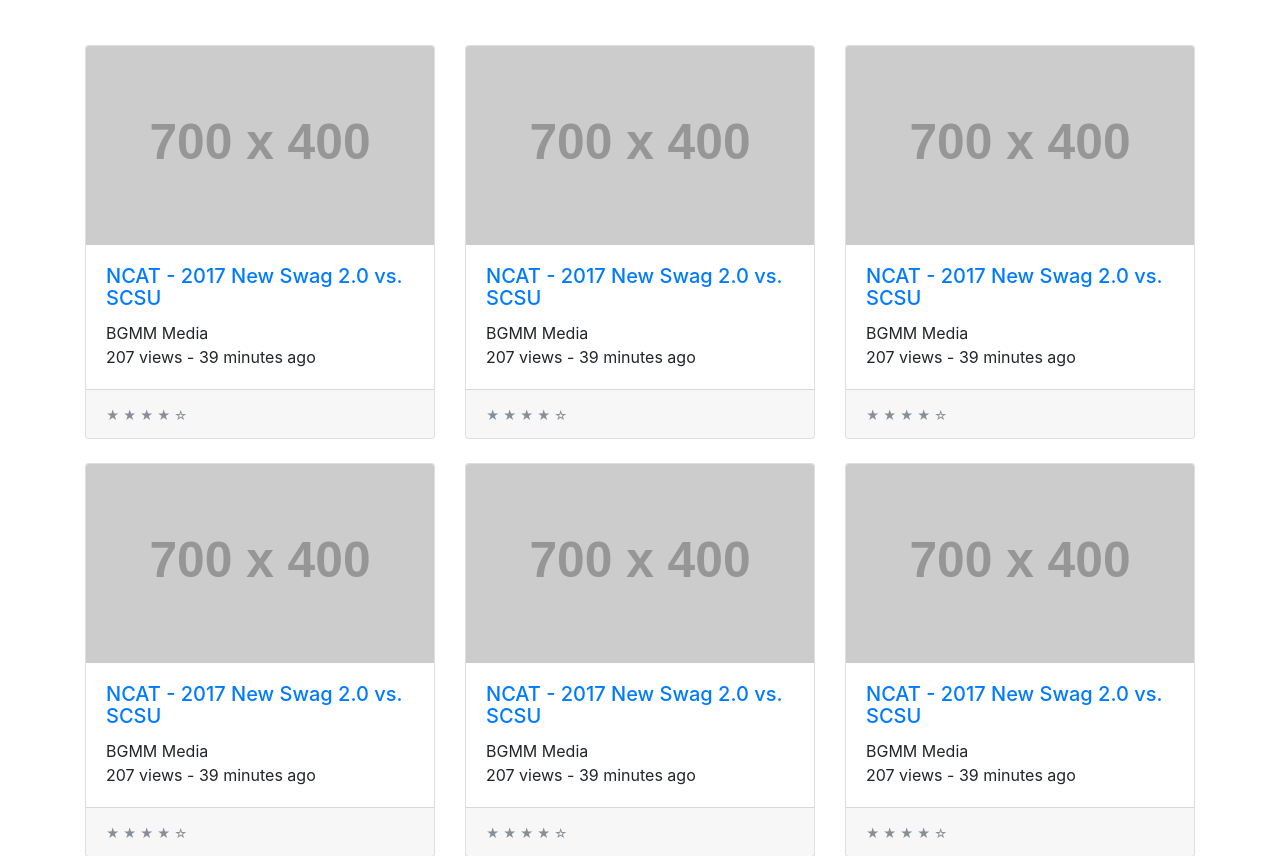
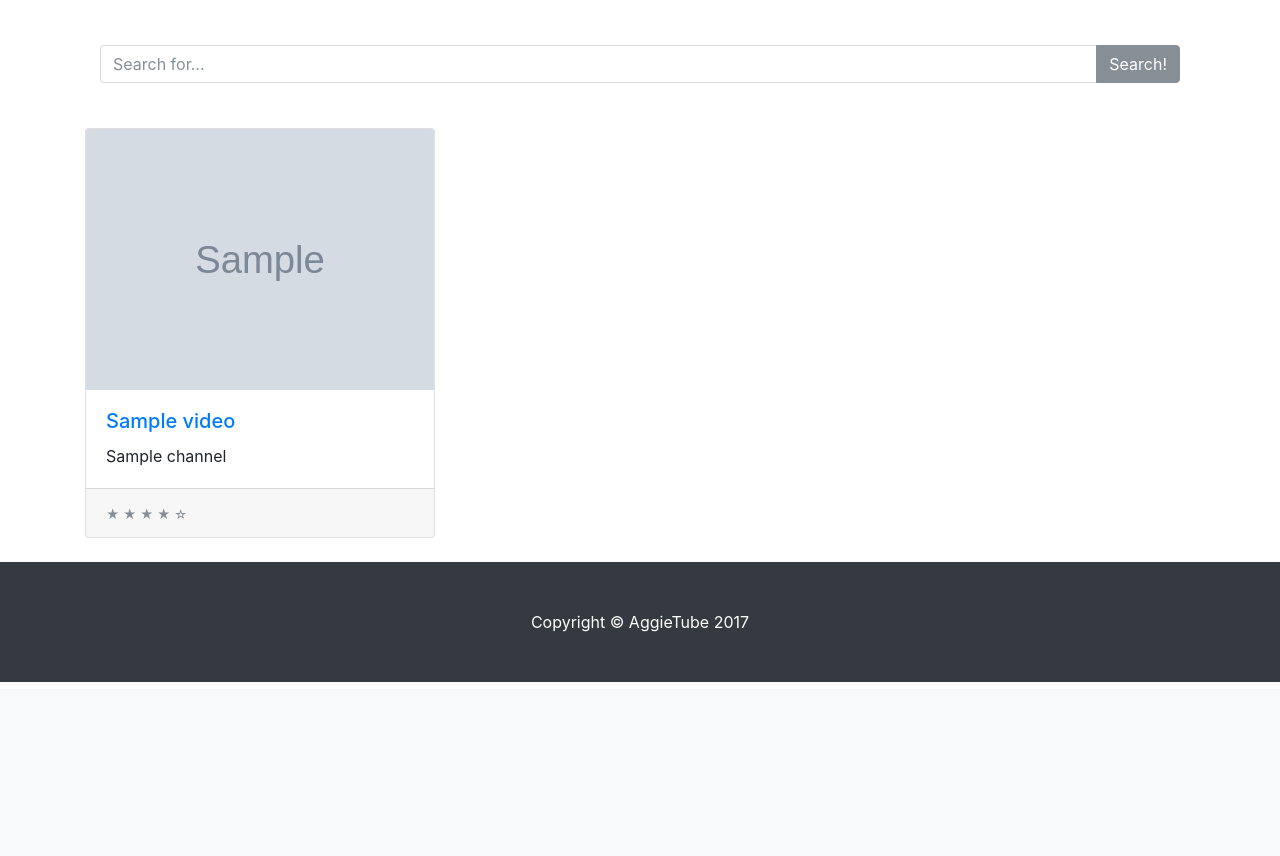
Before and after one commit to blong1996/Aggie-Tube, a Flask app: template aggietube/templates/index.html in a window 1280 px wide. Shown: the part 111-967 px from the top of the page. After the commit the page ends 793 px from the top, so only its background shows below. Run offline with Flask 2, Linux system fonts and the light colour scheme; the template is opened without the code that fills it: most values are stand-ins (such as "Sample title", 1, 10 or a date in 2020); grey boxes marked "Sample" are stand-in pictures; grey boxes labelled with a size stand in for pictures from a placeholder-image service; some libraries are stand-ins or nearby versions.

Commit message:
implement YouTube API Phase I
Allow for Search of videos and display top 20 videos

```diff
--- a/aggietube/__init__.py
+++ b/aggietube/__init__.py
@@ -1,9 +1,27 @@
-from flask import Flask, render_template
+from flask import Flask, render_template, request
+
+from youtube_tutorial.youtube import get_top_vids
 
 app = Flask(__name__)
 
-@app.route('/')
-def hello():
-    return render_template('index.html')
+
+@app.route('/', methods=['GET', 'POST'])
+def home():
+    if request.method == 'POST':
+        videos = get_top_vids(request.form['query'])
+
+    else:
+        videos = get_top_vids('')
+
+    return render_template('index.html', videos=videos)
+
+
+@app.route('/<query>', methods=['POST'])
+def search(query):
+    videos = get_top_vids(query)
+
+    return render_template('index.html', videos=videos)
+
+
 if __name__ == '__main__':
     app.run()
--- a/aggietube/templates/index.html
+++ b/aggietube/templates/index.html
@@ -23,7 +23,7 @@
     <!-- Navigation -->
     <nav class="navbar navbar-expand-lg navbar-dark bg-light fixed-top">
       <div class="container">
-           <a class="navbar-brand" href="#"><img src="../static/img/AggieTube.png" style="max-width: 250px"/></a>
+           <a class="navbar-brand" href="/"><img src="../static/img/AggieTube.png" style="max-width: 250px"/></a>
         <button class="navbar-toggler" type="button" data-toggle="collapse" data-target="#navbarResponsive" aria-controls="navbarResponsive" aria-expanded="false" aria-label="Toggle navigation">
           <span class="navbar-toggler-icon"></span>
         </button>
@@ -92,8 +92,41 @@
             </a>
           </div>
 -->
-          <div class="row">
+        <div class="row" style="padding-bottom: 45px; margin: 0 auto">
+            <div class="col-lg-12">
+                <form action="/" method="post">
+                    <div class="input-group">
+                      <input type="text" name="query" class="form-control" placeholder="Search for...">
+                      <span class="input-group-btn">
+                        <button class="btn btn-secondary" type="submit" >Search!</button>
+                      </span>
+                    </div>
+                </form>
+              </div>
+        </div>
 
+            <div class="row">
+
+
+
+              {% for video in videos %}
+                  <div class="col-lg-4 col-md-6 mb-4">
+                      <div class="card h-100">
+                        <a href="#"><img class="card-img-top" src="{{ video['thumbnail'] }}" alt=""></a>
+                        <div class="card-body">
+                          <h5 class="card-title">
+                            <a href="#">{{ video['title'] }}</a>
+                          </h5>
+                            <p class="card-text">{{ video['channel'] }}</p>
+                        </div>
+                        <div class="card-footer">
+                          <small class="text-muted">&#9733; &#9733; &#9733; &#9733; &#9734;</small>
+                        </div>
+                      </div>
+                  </div>
+
+              {% endfor %}
+<!--
             <div class="col-lg-4 col-md-6 mb-4">
               <div class="card h-100">
                 <a href="#"><img class="card-img-top" src="http://placehold.it/700x400" alt=""></a>
@@ -189,7 +222,7 @@
                 </div>
               </div>
             </div>
-
+            -->
           </div>
           <!-- /.row -->
 
--- a/requirements.txt
+++ b/requirements.txt
@@ -1 +1,3 @@
 Flask==0.10.1
+Markdown==2.5.2
+google-api-python-client
```
